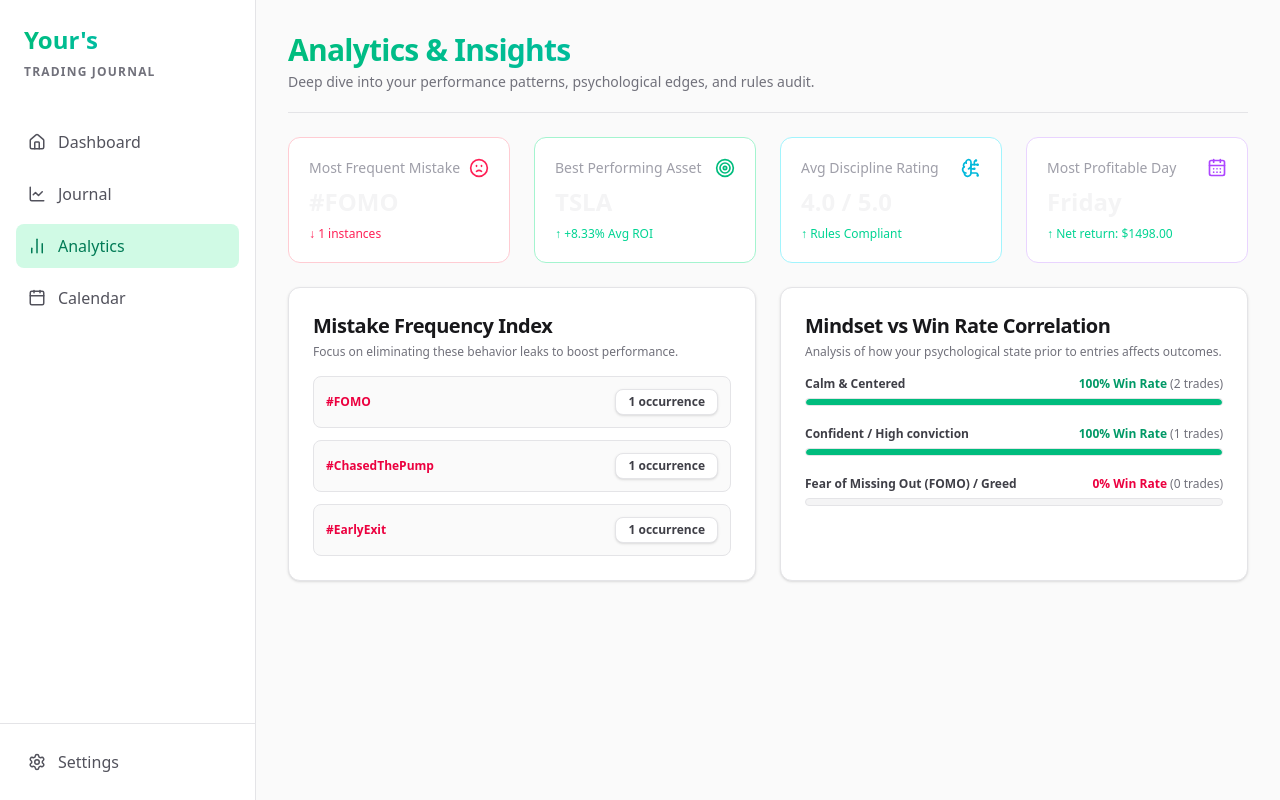
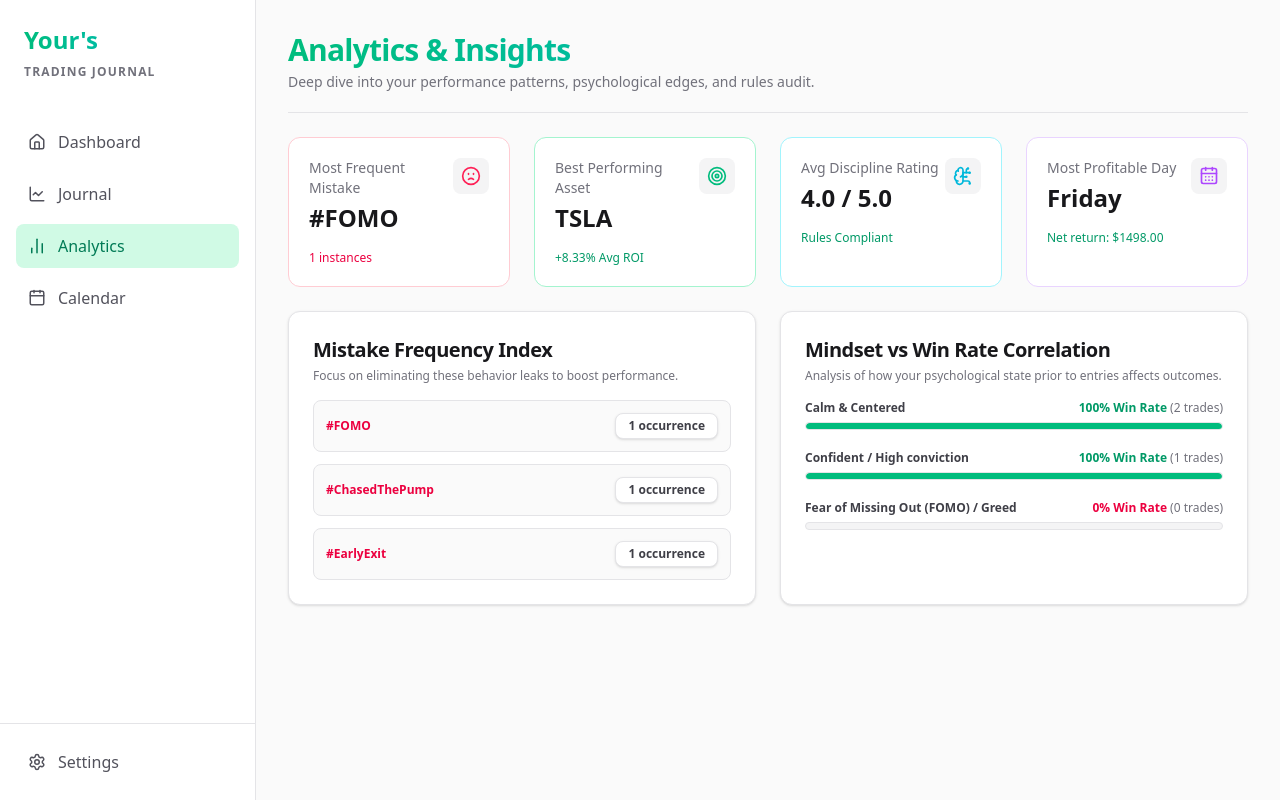
Before and after one commit to jitsmep/trading-journal, a Next.js app: page /analytics in a window 1280 px wide. Built offline with nearby package versions, Linux system fonts and the light colour scheme.

Commit message:
Update StatCard.tsx

```diff
--- a/src/components/StatCard.tsx
+++ b/src/components/StatCard.tsx
@@ -1,31 +1,37 @@
-import { ReactNode } from 'react';
-import { clsx, type ClassValue } from 'clsx';
-import { twMerge } from 'tailwind-merge';
-
-export function cn(...inputs: ClassValue[]) {
-  return twMerge(clsx(inputs));
-}
+import React from "react";
 
 interface StatCardProps {
   title: string;
-  value: string;
+  value: string | number;
   trend?: string;
   trendUp?: boolean;
-  icon?: ReactNode;
+  icon?: React.ReactNode;
   className?: string;
 }
 
-export function StatCard({ title, value, trend, trendUp, icon, className }: StatCardProps) {
+export function StatCard({ title, value, trend, trendUp, icon, className = "" }: StatCardProps) {
   return (
-    <div className={cn("bg-zinc-900 border border-zinc-800 rounded-xl p-5 flex flex-col gap-2", className)}>
-      <div className="flex justify-between items-start text-zinc-400">
-        <span className="text-sm font-medium">{title}</span>
-        {icon && <span className="text-zinc-500">{icon}</span>}
+    <div className={`p-5 rounded-xl border transition-colors duration-300 ${className}`}>
+      <div className="flex justify-between items-start">
+        <div>
+          {/* Title text */}
+          <p className="text-sm font-medium text-zinc-500 dark:text-zinc-400 mb-1">{title}</p>
+          {/* Main Value text (Fixed visibility!) */}
+          <h3 className="text-2xl font-bold text-zinc-900 dark:text-zinc-100 break-all">{value}</h3>
+        </div>
+        {/* Icon box */}
+        {icon && (
+          <div className="p-2 bg-zinc-100 dark:bg-zinc-800/50 rounded-lg">
+            {icon}
+          </div>
+        )}
       </div>
-      <div className="text-2xl font-bold text-zinc-100">{value}</div>
+      {/* Trend text */}
       {trend && (
-        <div className={cn("text-xs font-medium flex items-center gap-1", trendUp ? "text-emerald-400" : "text-rose-500")}>
-          {trendUp ? '↑' : '↓'} {trend}
+        <div className="mt-4 flex items-center gap-1.5 text-xs font-medium">
+          <span className={trendUp ? "text-emerald-600 dark:text-emerald-400" : "text-rose-600 dark:text-rose-400"}>
+            {trend}
+          </span>
         </div>
       )}
     </div>
```
